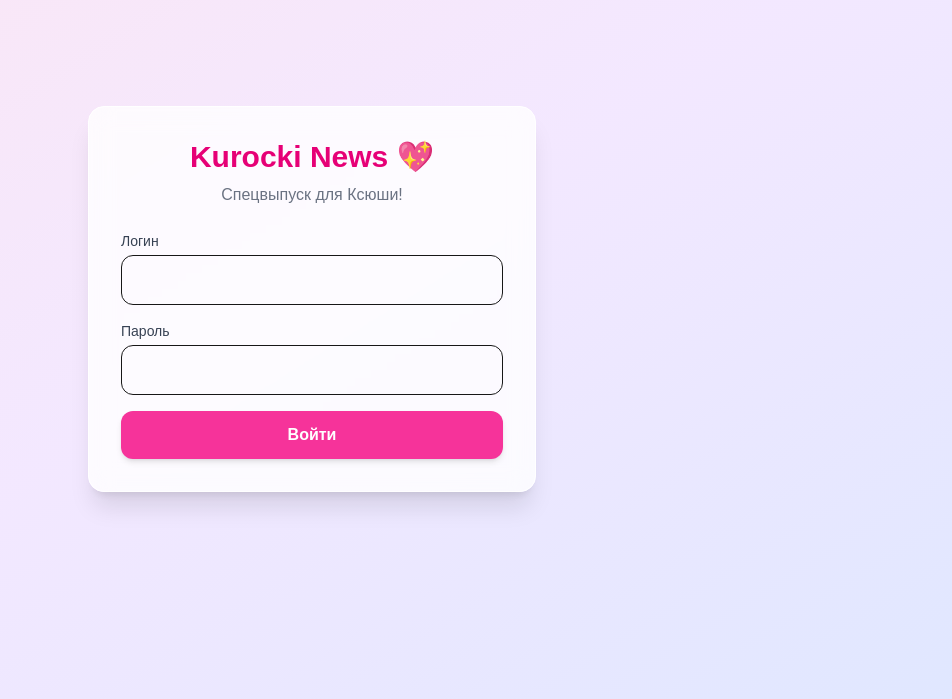
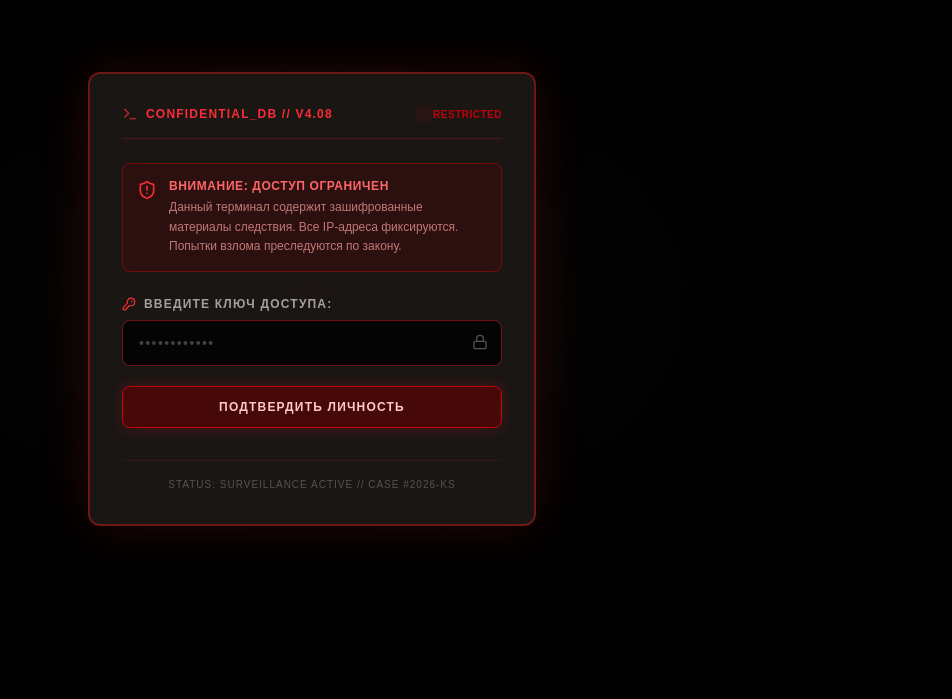
Before and after one commit to JelizavetaKirsanova/kurocki-news, a Next.js app: page /login in a window 1280 px wide. Shown: the part 101-800 px from the top of the page, without its empty margins (328-1280 px from the left). Built offline with nearby package versions, Linux system fonts and the light colour scheme; a web font is replaced by a local one.

Commit message:
Dark classified police terminal login redesign

```diff
--- a/src/app/login/page.tsx
+++ b/src/app/login/page.tsx
@@ -1,38 +1,115 @@
-import { login } from '@/lib/auth';
-import { redirect } from 'next/navigation';
+'use client';
+
+import React, { useState } from 'react';
+import { useRouter } from 'next/navigation';
+import { ShieldAlert, Terminal, Lock, KeyRound, AlertTriangle } from 'lucide-react';
 
 export default function LoginPage() {
-  async function handleLogin(formData: FormData) {
-    'use server'
-    const loginStr = formData.get('login') as string;
-    const passStr = formData.get('password') as string;
+  const [password, setPassword] = useState('');
+  const [error, setError] = useState(false);
+  const [isLoading, setIsLoading] = useState(false);
+  const router = useRouter();
 
-    const success = await login(loginStr, passStr);
-    if (success) {
-      redirect('/');
+  const handleSubmit = async (e: React.FormEvent) => {
+    e.preventDefault();
+    setIsLoading(true);
+    setError(false);
+
+    // Запрос к вашему API авторизации
+    const res = await fetch('/api/login', {
+      method: 'POST',
+      headers: { 'Content-Type': 'application/json' },
+      body: JSON.stringify({ password }),
+    });
+
+    if (res.ok) {
+      router.push('/');
+      router.refresh();
     } else {
-      redirect('/login?error=1');
+      setError(true);
+      setIsLoading(false);
     }
-  }
+  };
 
   return (
-    <div className="min-h-screen bg-gradient-to-br from-pink-100 via-purple-100 to-indigo-100 flex items-center justify-center p-4">
-      <div className="bg-white/80 backdrop-blur-md p-8 rounded-2xl shadow-xl w-full max-w-md border border-white">
-        <h1 className="text-3xl font-extrabold text-center text-pink-600 mb-2">Kurocki News 💖</h1>
-        <p className="text-center text-gray-500 mb-6">Спецвыпуск для Ксюши!</p>
-        <form action={handleLogin} className="space-y-4">
-          <div>
-            <label className="block text-sm font-medium text-gray-700">Логин</label>
-            <input name="login" type="text" required className="mt-1 w-full p-3 border rounded-xl focus:ring-2 focus:ring-pink-400 outline-none" />
+    <div className="min-h-screen bg-stone-950 text-red-500 font-mono flex items-center justify-center p-4 selection:bg-red-900 selection:text-white relative overflow-hidden">
+      {/* Эффект сетки и сканирования */}
+      <div className="absolute inset-0 bg-[linear-gradient(to_right,#1f0909_1px,transparent_1px),linear-gradient(to_bottom,#1f0909_1px,transparent_1px)] bg-[size:4rem_4rem] [mask-image:radial-gradient(ellipse_60%_50%_at_50%_50%,#000_70%,transparent_100%)] opacity-40 pointer-events-none" />
+
+      {/* Виньетка и фоновый градиент тревоги */}
+      <div className="absolute inset-0 bg-radial from-red-950/20 via-black to-black pointer-events-none" />
+
+      <div className="w-full max-w-md bg-stone-900/90 border-2 border-red-900/80 rounded-xl p-6 md:p-8 shadow-[0_0_50px_rgba(153,27,27,0.25)] relative z-10 backdrop-blur-md">
+
+        {/* Шапка терминала */}
+        <div className="flex items-center justify-between border-b border-red-900/50 pb-4 mb-6">
+          <div className="flex items-center gap-2 text-red-500 text-xs font-bold tracking-widest uppercase">
+            <Terminal className="w-4 h-4 animate-pulse" />
+            <span>CONFIDENTIAL_DB // V4.08</span>
           </div>
-          <div>
-            <label className="block text-sm font-medium text-gray-700">Пароль</label>
-            <input name="password" type="password" required className="mt-1 w-full p-3 border rounded-xl focus:ring-2 focus:ring-pink-400 outline-none" />
+          <div className="flex items-center gap-1">
+            <span className="w-2.5 h-2.5 rounded-full bg-red-600 animate-ping" />
+            <span className="text-[10px] text-red-700 font-bold tracking-wider uppercase">RESTRICTED</span>
           </div>
-          <button type="submit" className="w-full bg-pink-500 hover:bg-pink-600 text-white font-bold py-3 rounded-xl transition-all shadow-md hover:shadow-lg">
-            Войти
+        </div>
+
+        {/* Предупреждающий баннер */}
+        <div className="bg-red-950/40 border border-red-800/60 rounded-lg p-3.5 mb-6 flex items-start gap-3">
+          <ShieldAlert className="w-5 h-5 text-red-500 shrink-0 mt-0.5" />
+          <div className="text-xs space-y-1">
+            <p className="font-bold text-red-400 uppercase tracking-wider">ВНИМАНИЕ: ДОСТУП ОГРАНИЧЕН</p>
+            <p className="text-red-300/70 leading-relaxed">
+              Данный терминал содержит зашифрованные материалы следствия. Все IP-адреса фиксируются. Попытки взлома преследуются по закону.
+            </p>
+          </div>
+        </div>
+
+        {/* Форма ввода ключа */}
+        <form onSubmit={handleSubmit} className="space-y-5">
+          <div className="space-y-2">
+            <label className="text-xs font-bold uppercase tracking-widest text-stone-400 flex items-center gap-2">
+              <KeyRound className="w-3.5 h-3.5 text-red-500" />
+              Введите ключ доступа:
+            </label>
+            <div className="relative">
+              <input
+                type="password"
+                value={password}
+                onChange={(e) => setPassword(e.target.value)}
+                placeholder="••••••••••••"
+                required
+                className="w-full bg-black/80 border border-red-900/80 rounded-lg px-4 py-3 text-red-400 placeholder-stone-700 focus:outline-none focus:border-red-500 focus:ring-1 focus:ring-red-500 font-mono text-sm transition tracking-widest"
+              />
+              <Lock className="w-4 h-4 text-stone-600 absolute right-3.5 top-3.5" />
+            </div>
+          </div>
+
+          {error && (
+            <div className="flex items-center gap-2 text-xs text-red-400 bg-red-950/80 border border-red-800 p-2.5 rounded-lg animate-shake">
+              <AlertTriangle className="w-4 h-4 shrink-0 text-red-500" />
+              <span>ОШИБКА АВТОРИЗАЦИИ: Неверный ключ доступа. Попытка зафиксирована.</span>
+            </div>
+          )}
+
+          <button
+            type="submit"
+            disabled={isLoading}
+            className="w-full bg-red-950 hover:bg-red-900 text-red-200 border border-red-700 font-bold text-xs uppercase tracking-widest py-3 px-4 rounded-lg transition-all shadow-[0_0_15px_rgba(153,27,27,0.4)] hover:shadow-[0_0_25px_rgba(225,29,225,0.6)] active:scale-[0.98] disabled:opacity-50 flex items-center justify-center gap-2 cursor-pointer"
+          >
+            {isLoading ? (
+              <span>РАСШИФРОВКА КЛЮЧА...</span>
+            ) : (
+              <span>ПОДТВЕРДИТЬ ЛИЧНОСТЬ</span>
+            )}
           </button>
         </form>
+
+        {/* Футер терминала */}
+        <div className="mt-8 pt-4 border-t border-red-900/30 text-center">
+          <p className="text-[10px] text-stone-600 tracking-widest uppercase">
+            STATUS: SURVEILLANCE ACTIVE // CASE #2026-KS
+          </p>
+        </div>
       </div>
     </div>
   );
```
